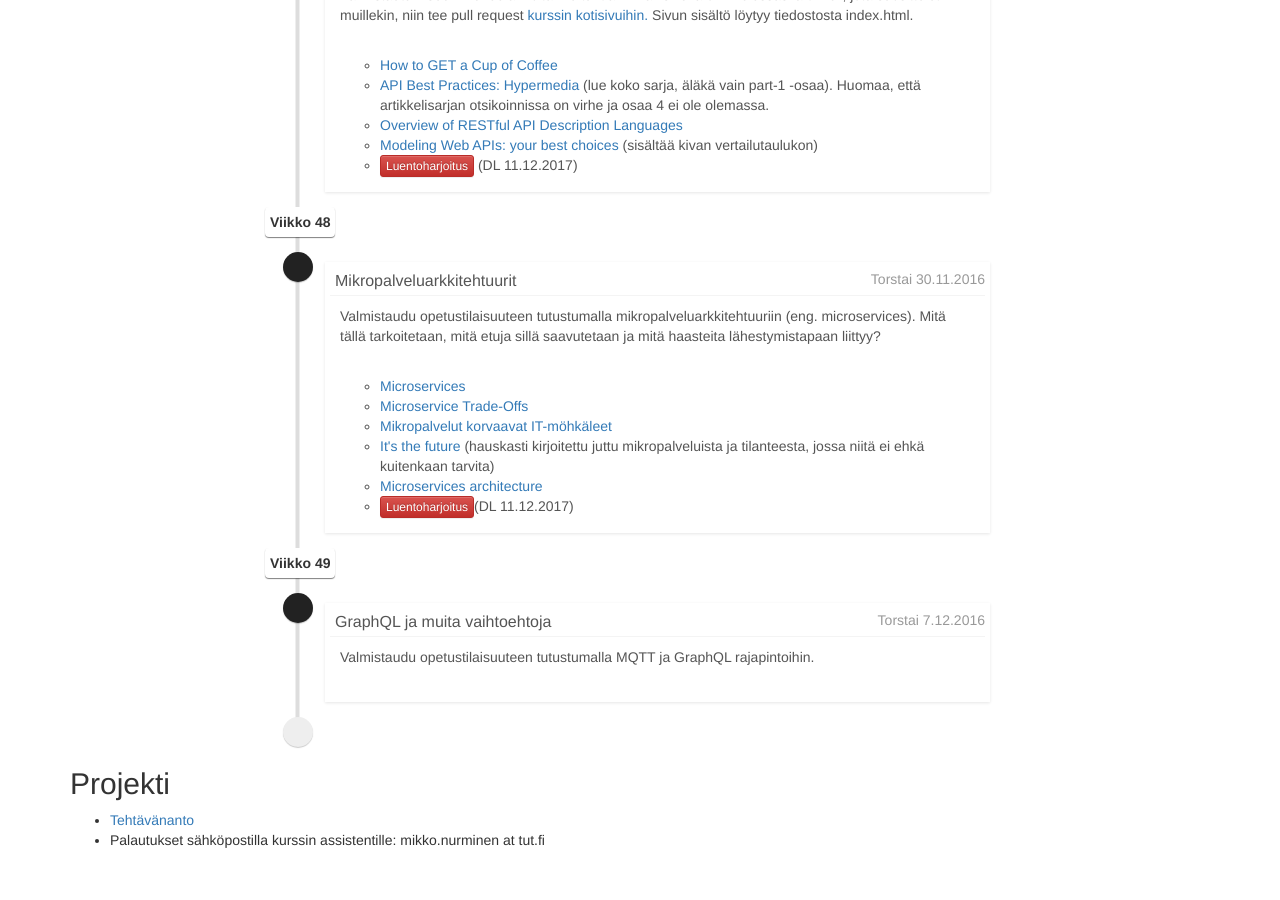
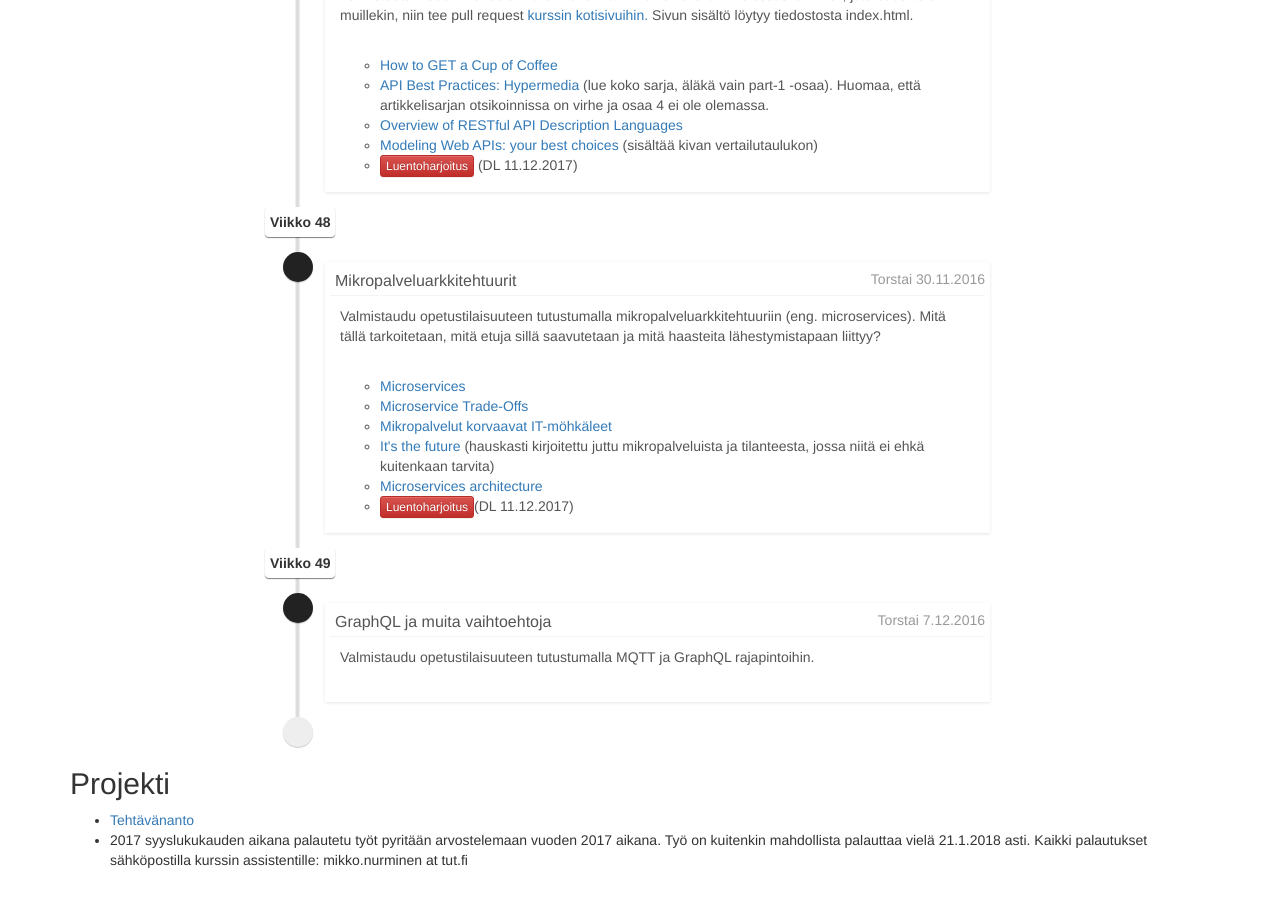
Before and after one commit to Palpo/palpo.github.io, a Jekyll site: the page built from index.html, in a window 1280 px wide and 900 px high, scrolled down 2047 px. Built offline with Jekyll 4.4.1, drawn with Linux system fonts in a browser that asks for light colours; nearby versions of some CDN libraries.

Commit message:
dead lines for the project

```diff
--- a/index.html
+++ b/index.html
@@ -201,7 +201,7 @@ layout: default
     <a name="course"></a>
     <ul>
       <li><a href="https://docs.google.com/document/d/1uyKCwGnE3wNw9NYBicI7nY1FN7lZOEltuwlZFr5UnCM/edit?usp=sharing">Tehtävänanto</a></li>
-      <li>Palautukset sähköpostilla kurssin assistentille: mikko.nurminen at tut.fi</li>
+      <li>2017 syyslukukauden aikana palautetu työt pyritään arvostelemaan vuoden 2017 aikana. Työ on kuitenkin mahdollista palauttaa vielä 21.1.2018 asti. Kaikki palautukset sähköpostilla kurssin assistentille: mikko.nurminen at tut.fi</li>
     </ul>
 
 
```
